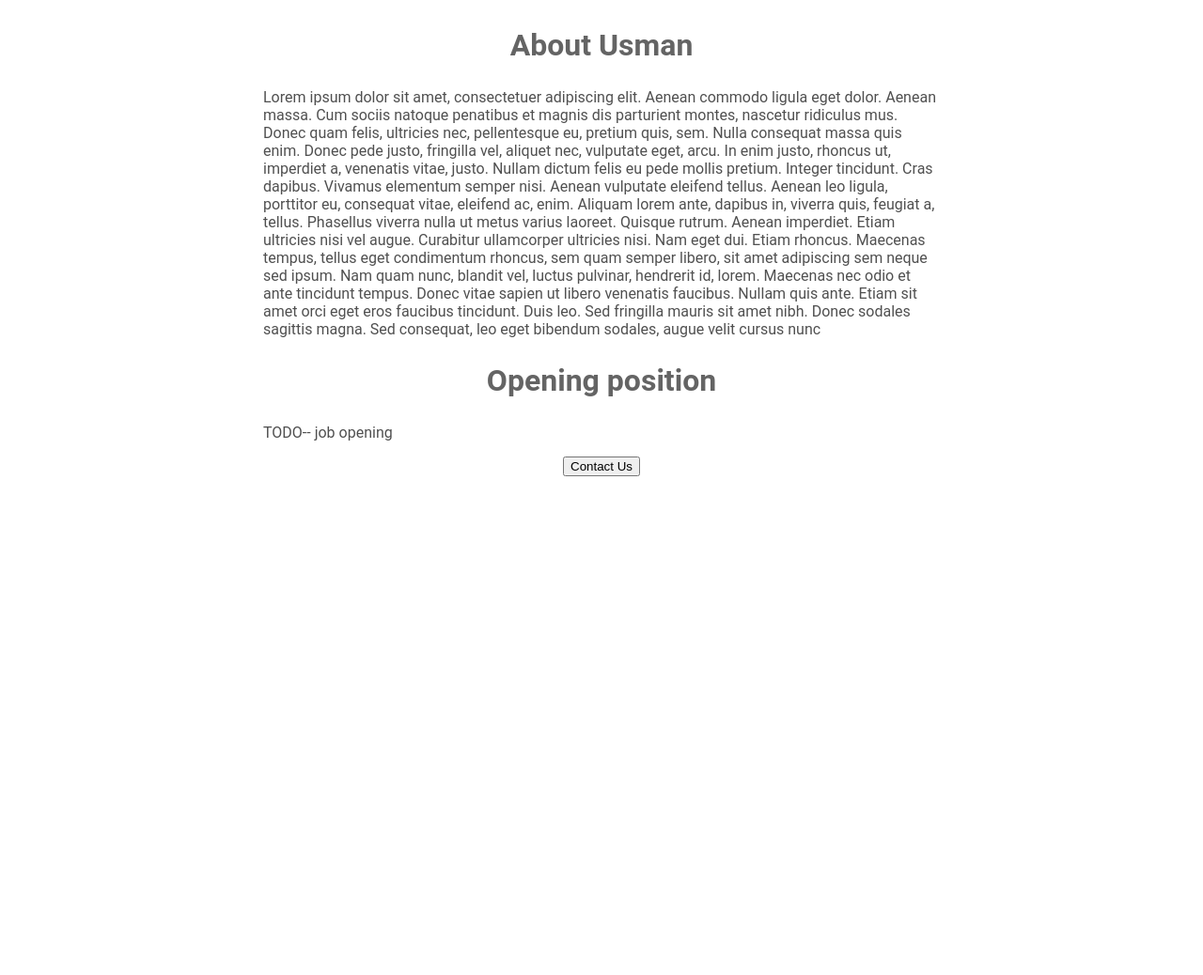
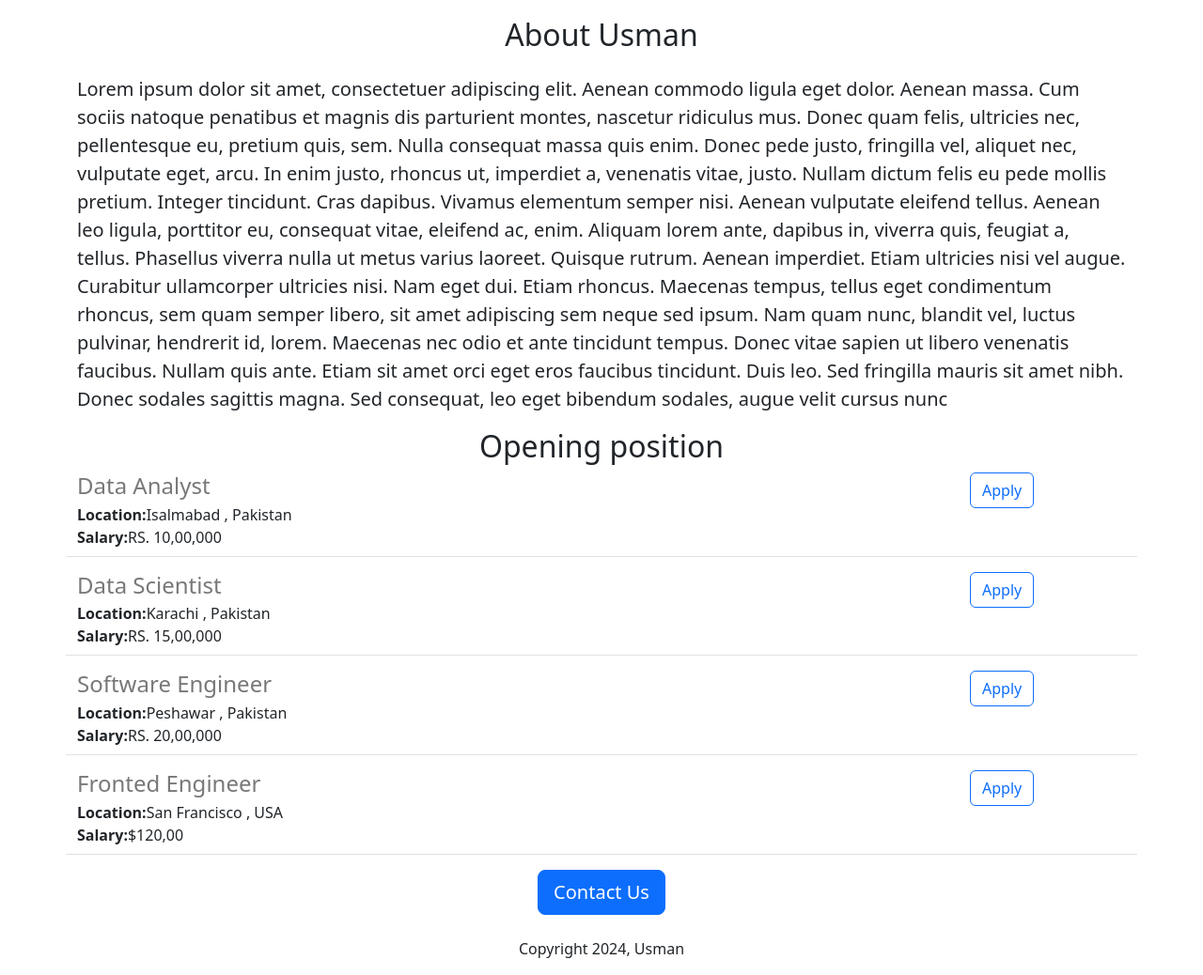
Before and after one commit to Usman9929/usman_career_website, a Flask app: page / in a window 1280 px wide. Shown: the part 462-1500 px from the top of the page at 94% size. Before the commit the page ends 969 px from the top, so only its background shows below. Run offline with Flask 3, Linux system fonts and the light colour scheme.

Commit message:
added dynamic data and API routes

```diff
--- a/app.py
+++ b/app.py
@@ -1,10 +1,43 @@
-from flask import Flask, render_template
+from flask import Flask, json, render_template, jsonify
 
 app = Flask(__name__)
 
-@app.route('/')
+JOBS = [
+  {
+    'id': 1,
+    'title': 'Data Analyst',
+    'location': 'Isalmabad , Pakistan',
+    'salary': 'RS. 10,00,000'
+  },
+  {
+    'id': 2,
+    'title': 'Data Scientist',
+    'location': 'Karachi , Pakistan',
+    'salary': 'RS. 15,00,000'
+  },
+  {
+    'id': 3,
+    'title': 'Software Engineer',
+    'location': 'Peshawar , Pakistan',
+    'salary': 'RS. 20,00,000'
+  },
+  {
+    'id': 4,
+    'title': 'Fronted Engineer',
+    'location': 'San Francisco , USA',
+    'salary': '$120,00'
+  },
+]
+
+@app.route("/")
 def hell_world():
-  return render_template('home.html')
+  return render_template('home.html',
+                         jobs= JOBS,
+                        company_name = 'UsMaN')
+
+@app.route("/api/jobs")
+def list_jobs():
+  return jsonify(JOBS)
 
 if __name__ == "__main__":
   app.run(host='0.0.0.0', debug=True)
--- a/templates/home.html
+++ b/templates/home.html
@@ -2,45 +2,32 @@
 <html>
   <head>
     <title>Usman Career</title>
+    <meta charset="utf-8">
+    <meta name="viewport" content="width=device-width, initial-scale=1">
+    <link href="https://cdn.jsdelivr.net/npm/bootstrap@5.3.3/dist/css/bootstrap.min.css" rel="stylesheet" integrity="sha384-QWTKZyjpPEjISv5WaRU9OFeRpok6YctnYmDr5pNlyT2bRjXh0JMhjY6hW+ALEwIH" crossorigin="anonymous">
     <style>
-      h1 {
-        font-size: 40px;
-        font-family: Roboto;
-        color: rgb(50,50,50);
-        text-align: center;
-      }
       #banner {
-        width: 100%;
         height: 360px;
+        width:  100%;
         object-fit: cover;
-      }
-      h2 {
-        font-family: Roboto;
-        font-size: 32px;
-        color: rgb(100, 100, 100);
-        text-align: center;
-      }
-      p {
-        font-family: Roboto;
-        color: rgb(80, 80, 80);
-      }
-
-      #container {
-        max-width: 720px;
-        margin: 0 auto;
       }
     </style>
   </head>
   <body>
-    <div id = "container">
-   <h1>Usman Career</h1>
-    <img id = "banner" src= "https://718e4595-fe20-4a65-a2ef-c90e2208abb0-00-2kdttjlep53ax.sisko.replit.dev/static/banner.jpg">
-    <h2>About Usman</h2>
-    <p>Lorem ipsum dolor sit amet, consectetuer adipiscing elit. Aenean commodo ligula eget dolor. Aenean massa. Cum sociis natoque penatibus et magnis dis parturient montes, nascetur ridiculus mus. Donec quam felis, ultricies nec, pellentesque eu, pretium quis, sem. Nulla consequat massa quis enim. Donec pede justo, fringilla vel, aliquet nec, vulputate eget, arcu. In enim justo, rhoncus ut, imperdiet a, venenatis vitae, justo. Nullam dictum felis eu pede mollis pretium. Integer tincidunt. Cras dapibus. Vivamus elementum semper nisi. Aenean vulputate eleifend tellus. Aenean leo ligula, porttitor eu, consequat vitae, eleifend ac, enim. Aliquam lorem ante, dapibus in, viverra quis, feugiat a, tellus. Phasellus viverra nulla ut metus varius laoreet. Quisque rutrum. Aenean imperdiet. Etiam ultricies nisi vel augue. Curabitur ullamcorper ultricies nisi. Nam eget dui. Etiam rhoncus. Maecenas tempus, tellus eget condimentum rhoncus, sem quam semper libero, sit amet adipiscing sem neque sed ipsum. Nam quam nunc, blandit vel, luctus pulvinar, hendrerit id, lorem. Maecenas nec odio et ante tincidunt tempus. Donec vitae sapien ut libero venenatis faucibus. Nullam quis ante. Etiam sit amet orci eget eros faucibus tincidunt. Duis leo. Sed fringilla mauris sit amet nibh. Donec sodales sagittis magna. Sed consequat, leo eget bibendum sodales, augue velit cursus nunc</p>
-<h2>Opening position</h2>
-    <p>TODO-- job opening </p>
-      <div style = "text-align: center">
-    <button>Contact Us</button>
+    <div class="container">
+   <h1 class="text-center mt-4 mb-4">{{company_name}} Career</h1>
+    <img class="img-fluid" id = "banner" src= "https://718e4595-fe20-4a65-a2ef-c90e2208abb0-00-2kdttjlep53ax.sisko.replit.dev/static/banner.jpg">
+    <h2 class="text-center mt-4 mb-4">About Usman</h2>
+    <p class = "lead">Lorem ipsum dolor sit amet, consectetuer adipiscing elit. Aenean commodo ligula eget dolor. Aenean massa. Cum sociis natoque penatibus et magnis dis parturient montes, nascetur ridiculus mus. Donec quam felis, ultricies nec, pellentesque eu, pretium quis, sem. Nulla consequat massa quis enim. Donec pede justo, fringilla vel, aliquet nec, vulputate eget, arcu. In enim justo, rhoncus ut, imperdiet a, venenatis vitae, justo. Nullam dictum felis eu pede mollis pretium. Integer tincidunt. Cras dapibus. Vivamus elementum semper nisi. Aenean vulputate eleifend tellus. Aenean leo ligula, porttitor eu, consequat vitae, eleifend ac, enim. Aliquam lorem ante, dapibus in, viverra quis, feugiat a, tellus. Phasellus viverra nulla ut metus varius laoreet. Quisque rutrum. Aenean imperdiet. Etiam ultricies nisi vel augue. Curabitur ullamcorper ultricies nisi. Nam eget dui. Etiam rhoncus. Maecenas tempus, tellus eget condimentum rhoncus, sem quam semper libero, sit amet adipiscing sem neque sed ipsum. Nam quam nunc, blandit vel, luctus pulvinar, hendrerit id, lorem. Maecenas nec odio et ante tincidunt tempus. Donec vitae sapien ut libero venenatis faucibus. Nullam quis ante. Etiam sit amet orci eget eros faucibus tincidunt. Duis leo. Sed fringilla mauris sit amet nibh. Donec sodales sagittis magna. Sed consequat, leo eget bibendum sodales, augue velit cursus nunc</p>
+<h2 class="text-center">Opening position</h2>
+    <div>
+      {% for job in jobs %}
+        {% include 'jobitem.html' %}
+      {% endfor %}
+    </div>
+      <div class="text-center mb-6">
+    <button class="btn btn-primary btn-lg">Contact Us</button>
+        <p class="mt-4">Copyright 2024, Usman</p>
       </div>
   </div>
   </body>
--- /dev/null
+++ b/templates/jobitem.html
@@ -0,0 +1,18 @@
+<div class="border-bottom row" style="margin-bottom: 16px; padding-bottom:8px;" >
+  <div class="col-10">
+    <h4
+      style= "color: rgb(120,120,120); margin-bottom: 4px;">
+      {{job['title']}}
+    </h4>
+    <div>
+    <b>Location:</b>{{job['location']}}
+    </div>
+    <div>
+    <b>Salary:</b>{{job['salary']}}
+    </div>
+  </div>
+  <div class = "col-2">
+    <button type="button" class="btn btn-outline-primary">Apply</button>
+  </div>
+
+</div>
```
